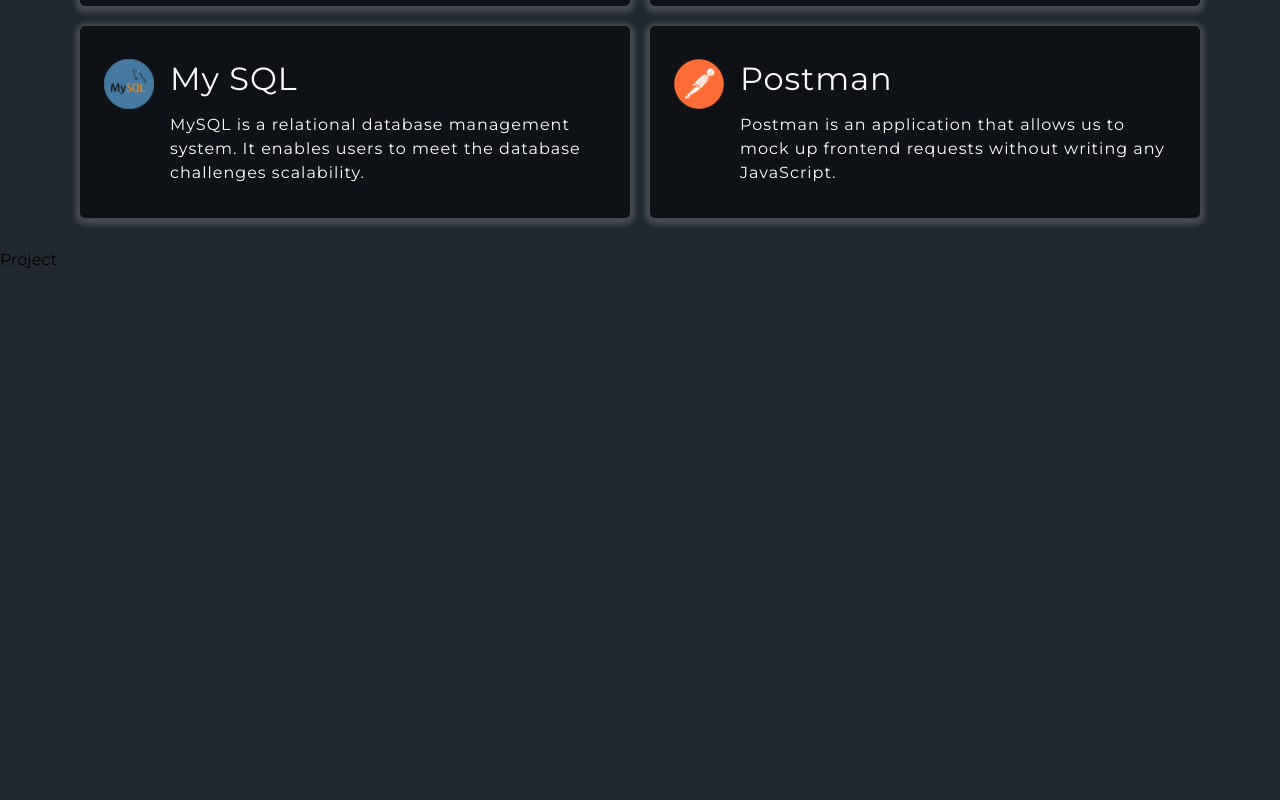
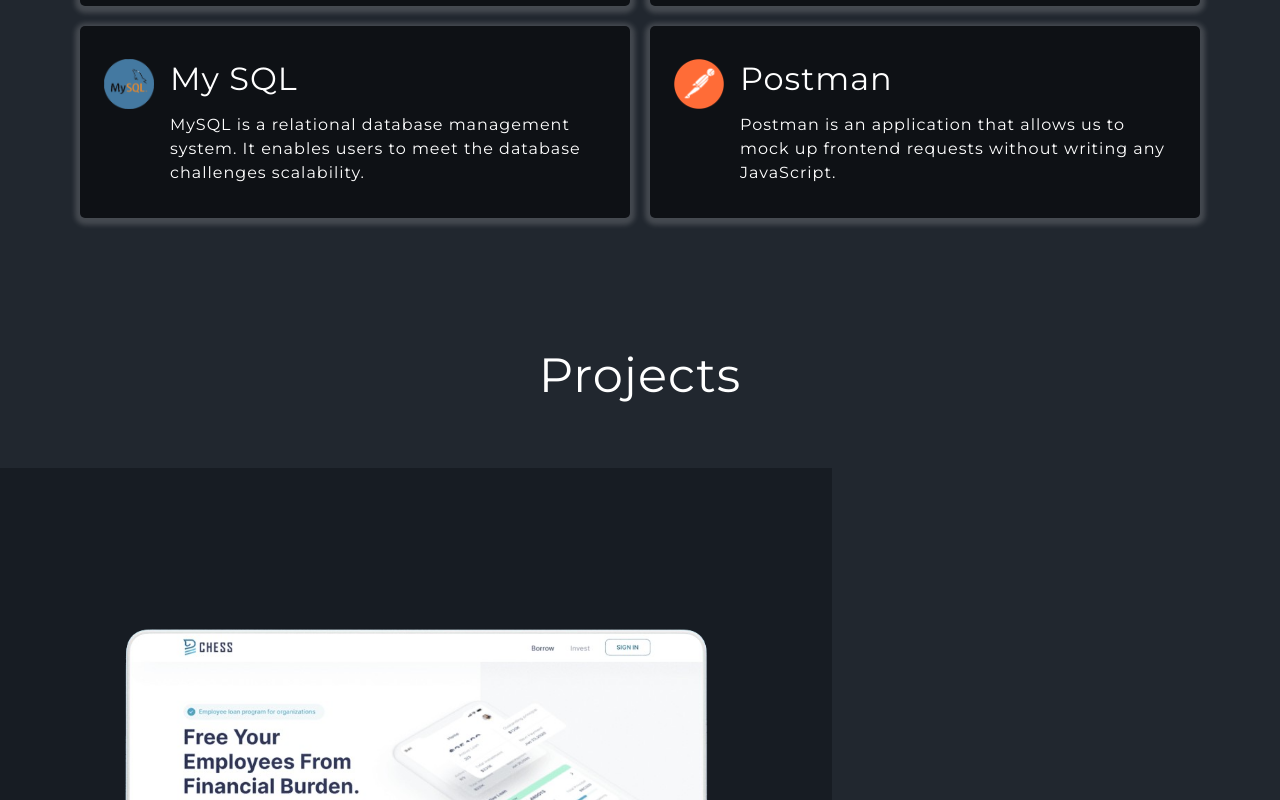
Before and after one commit to Mudassir742/portfolio, a React (Create React App) app: page / in a window 1280 px wide. Shown: the part 2000-2800 px from the top of the page. Before the commit the page ends 2269 px from the top, so only its background shows below. Built offline with nearby package versions, Linux system fonts and the light colour scheme; a web font is replaced by a local one.

Commit message:
project picture added

```diff
--- a/src/components/projects/Project.js
+++ b/src/components/projects/Project.js
@@ -1,9 +1,29 @@
-import React from 'react'
+import React from "react";
+import ProjectImage from "../../asset/project/project_1.png";
+import {
+  ProjectContainer,
+  Image,
+  ProjectHeading,
+  ProjectImageContainer,
+  ProjectInfoContainer,
+  ProjectSection,
+  SectionHeading,
+} from "./Projects.styled";
 
 const Project = () => {
   return (
-    <div>Project</div>
-  )
-}
+    <ProjectSection>
+      <SectionHeading>Projects</SectionHeading>
+      <ProjectContainer>
+        <ProjectImageContainer>
+          <Image src={ProjectImage} alt="project" />
+        </ProjectImageContainer>
+        <ProjectInfoContainer>
+          <ProjectHeading>Smaple project</ProjectHeading>
+        </ProjectInfoContainer>
+      </ProjectContainer>
+    </ProjectSection>
+  );
+};
 
-export default Project
+export default Project;
--- a/src/components/projects/Projects.styled.js
+++ b/src/components/projects/Projects.styled.js
@@ -1 +1,41 @@
 import styled from "styled-components";
+
+export const ProjectSection = styled.section`
+margin:6rem 0;
+width:100vw;
+max-width:100%;
+`
+
+export const SectionHeading = styled.p`
+  width: 100%;
+  text-align: center;
+  margin: 2rem 0 4rem 0;
+  font-size: 3rem;
+  color: white;
+  letter-spacing: 1px;
+  @media (max-width: 872px) {
+    font-size: 2.5rem;
+    margin-top: 1.5rem;
+  }
+  @media (max-width: 768px) {
+    font-size: 2rem;
+  }
+`;
+export const ProjectContainer = styled.section`
+display:flex;
+align-items:center;
+`
+export const ProjectImageContainer = styled.div`
+width:65%;
+background:${({theme})=>theme.colors.primary.darker};
+`
+export const Image = styled.img`
+width:100%;
+`
+export const ProjectInfoContainer = styled.div`
+width:35%;
+padding:2rem;
+`
+export const ProjectHeading = styled.h1`
+
+`
```
Also changed, not shown: src/asset/project/project_1.png (added).
